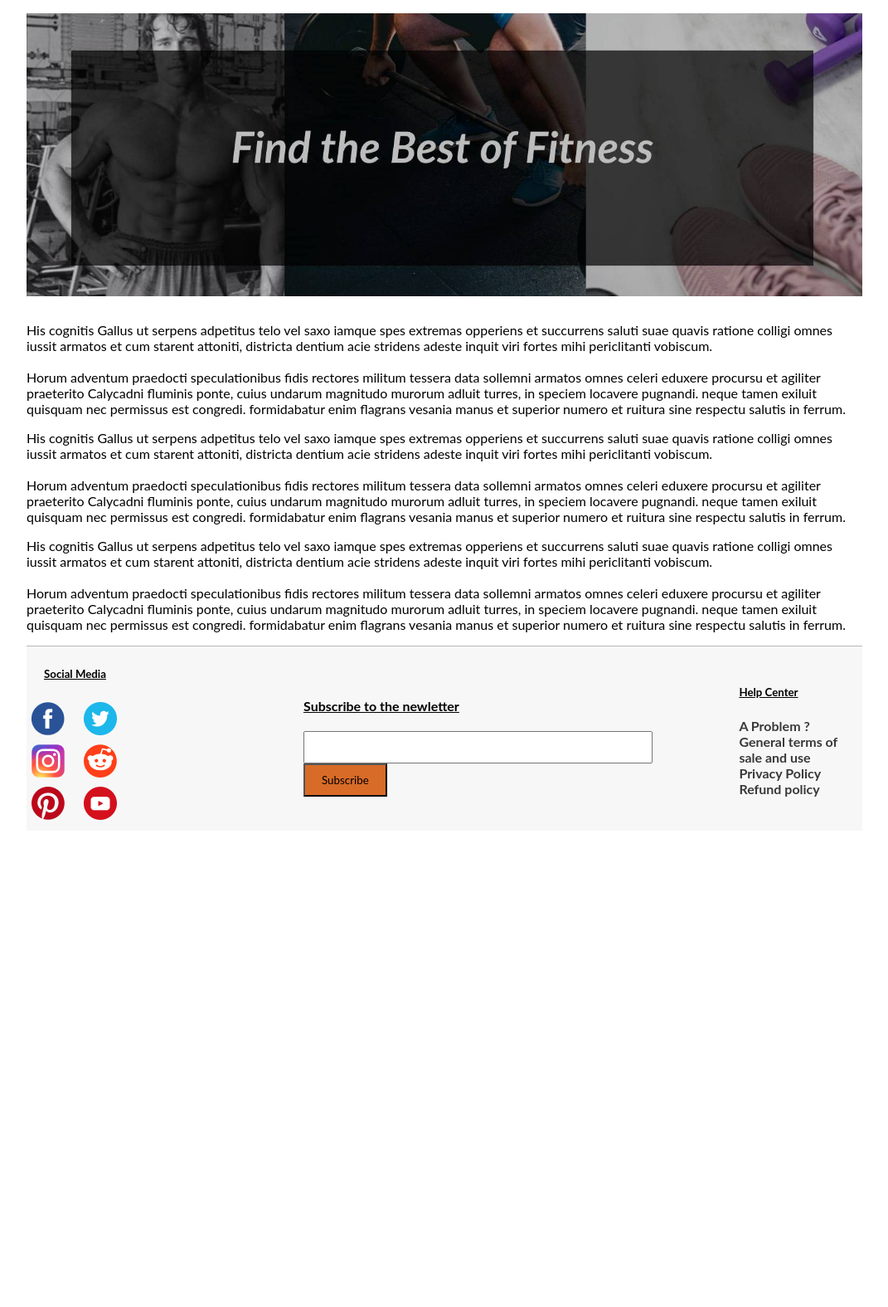
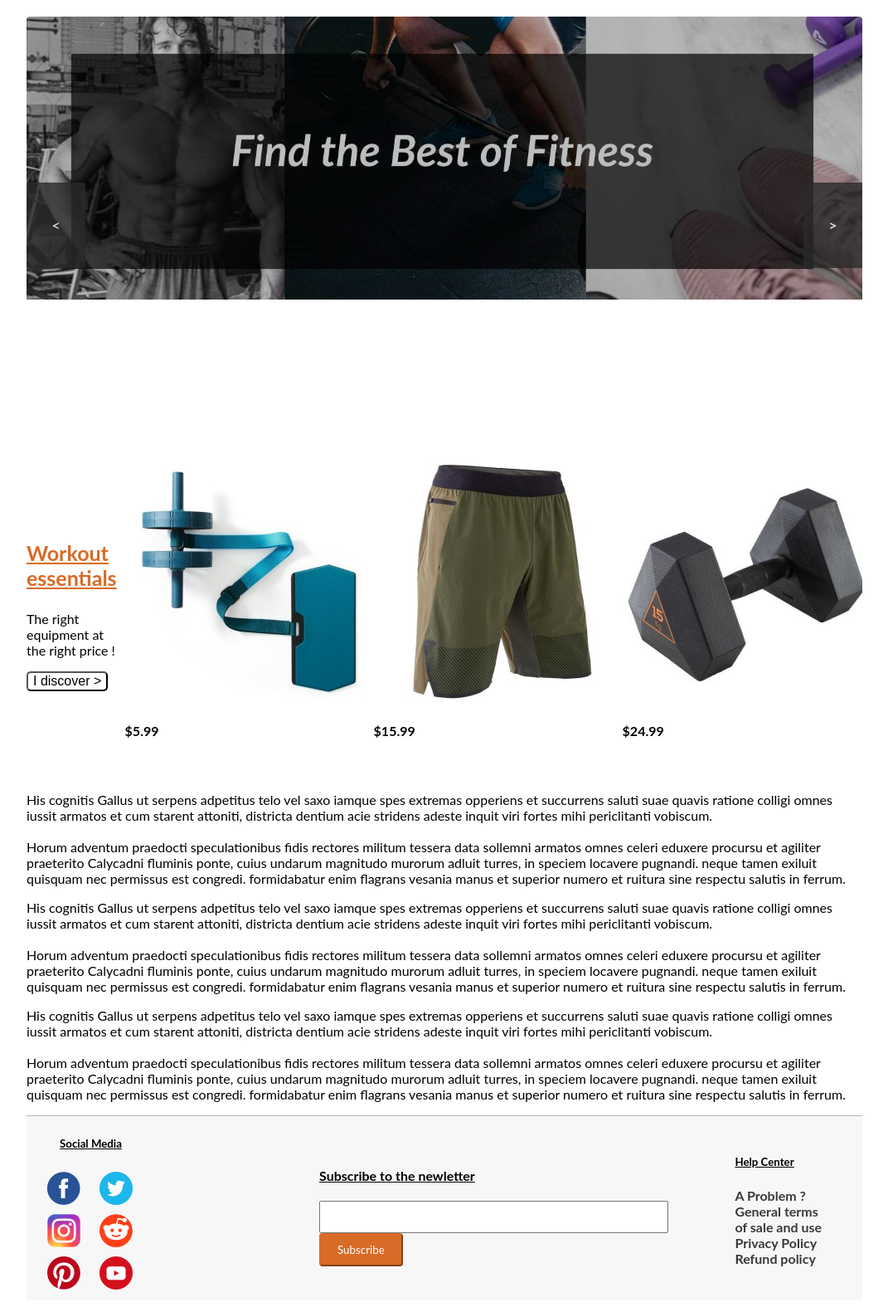
Before and after one commit to ThomasGrisez/ProjetWeb, a PHP site: page /HTML/index.html in a window 1280 px wide. Shown: the part 213-1788 px from the top of the page at 83% size, without its empty margins (104-1175 px from the left). Before the commit the page ends 1201 px from the top, so only its background shows below. Run offline with PHP 8.4, Linux system fonts and the light colour scheme; some libraries are stand-ins or nearby versions.

Commit message:
Add slider and try to create caroussel on Main Image

```diff
--- a/CSS/index.css
+++ b/CSS/index.css
@@ -58,13 +58,113 @@ button{
 
 /*========================Main Section=========================*/
 
+
+
 .caroussel_view{
-	display: flex;
-	justify-content: center;
+	position: relative;
+ 	overflow: hidden;
+ 	margin: 20px auto 0 auto;
+ 	border-radius: 4px;
 	padding-bottom: 15px;
 }
 
+.slider_ul{
+  position: relative;
+  margin: 0;
+  padding: 0;
+  list-style: none;
+}
 
+.slider_li{
+  position: relative;
+  display: block;
+  float: left;
+  margin: 0;
+  padding: 0;
+  text-align: center;
+  line-height: 300px;
+}
+
+
+
+a.control_prev, a.control_next {
+  position: absolute;
+  top: 40%;
+  z-index: 999;
+  display: block;
+  padding: 4% 3%;
+  width: auto;
+  height: auto;
+  background: #2a2a2a;
+  color: #fff;
+  text-decoration: none;
+  font-weight: 600;
+  font-size: 18px;
+  opacity: 0.8;
+  cursor: pointer;
+}
+
+a.control_prev:hover, a.control_next:hover {
+  opacity: 1;
+  -webkit-transition: all 0.2s ease;
+}
+
+a.control_prev {
+  border-radius: 0 2px 2px 0;
+}
+
+a.control_next {
+  right: 0;
+  border-radius: 2px 0 0 2px;
+}
+
+
+.carroussel_fitness{
+	display: flex;
+	align-items: center;
+}
+
+.button_discover{
+	font-size: 16px;
+	 background-color: white;
+	 border-radius: 5px;
+}
+
+.button_discover:hover {
+	border-color: #D86B27;
+	 background-color: #D86B27;
+	 color : white ;
+}
+
+.caroussel_items{
+	list-style-type: none;
+	display: flex;
+    overflow-x: scroll;
+    padding: 1rem 0;
+    padding-left: 10px;
+    scroll-snap-type: x mandatory;
+}
+
+.carousel-item {
+    flex: 1 0 450px;/*Here we add flex-grow : 1, flex shrink : 0 and flex-basis : 450px (rapport 1, réduction de 0, reserve 450px minimum)*/
+    margin-left: 1rem;
+    scroll-snap-align: start;
+}
+
+/*Change scroll bar aspect*/
+::-webkit-scrollbar-track {
+    background-color: #F5F5F5;
+}
+
+::-webkit-scrollbar {
+    height: 6px;
+    background-color: #F5F5F5;
+}
+
+::-webkit-scrollbar-thumb {
+    background-color: #3d4852;
+    border-radius: 3px;
+}
 
 
 
@@ -75,6 +175,14 @@ button{
 	display: flex;
 	justify-content: space-around;
 	background-color: #F7F7F7;
+}
+
+.first_footerpart{
+	padding-left: 20px;
+}
+
+.third_footerpart{
+	padding-right : 40px;
 }
 
 .title_footer1 ,.title_footer2, .title_footer3{
@@ -112,6 +220,13 @@ button{
 	padding: 10px 20px 10px 20px;
 	font-family: lato;
 	text-align: center;
+	border-radius: 4px;
+	color : white;
+	border-color: #D86B27;
+}
+
+#button_email_marketing:hover{
+	background-color: #B44500;
 }
 
 #help_center{
--- a/HTML/index.html
+++ b/HTML/index.html
@@ -3,7 +3,8 @@
 <head>
     <meta charset="UTF-8">
     <title>Fit.net | Home Page</title>
-	<script src="https://ajax.googleapis.com/ajax/libs/jquery/1.7.2/jquery.min.js"></script>
+	<script src="http://code.jquery.com/jquery-3.5.1.min.js" ></script>
+    <script src="..JS/index.js"></script>
 	<link rel="icon" type="image/png" href="../Images/Sans_titre_5.png" />
 	<link rel="stylesheet" type="text/css" href="../CSS/index.css">
 </head>
@@ -30,12 +31,65 @@
 
 
     </header>
-    <div class="caroussel_view">
-    	<img src="../Images/carrousel_1.jpg" alt="baniere" style="width: 100%; height:  auto;">
+
+     <div class="caroussel_view">
+         <a href="#" class="control_next">></a>
+         <a href="#" class="control_prev"><</a>
+         <ul class="slider_ul">
+         <li class="slider_li"><img src="../Images/carrousel_1.jpg" alt="baniere" style="width: 100%; height:  auto;"></li>
+         <li class="slider_li"><img src=""></li>
+         <li class="slider_li"><img src=""></li>
+         <li class="slider_li"><img src=""></li>
+         </ul>
     </div>
 
+    <section>
 
-    <section>
+        <section class="carroussel_fitness">
+            <div>
+            <a href="" style="text-decoration-color: #D86B27; "><h3 style="font-size: 25px; color: #D86B27;">Workout essentials</h3></a>
+            <p>The right equipment at the right price !</p>
+            <button class="button_discover">I discover ></button>
+            </div>
+            <ul class="caroussel_items">
+              <li class="carrousel_item">
+                      <a href=""><img src="../Images/abweel.jpg" class="carroussel_images"></a>
+                    <p><strong>$5.99</strong></p>
+                </li>
+                <li class="carrousel_item">
+                    <a href=""><img src="../Images/short.jpg" class="carroussel_images"></a>
+                    <p><strong>$15.99</strong></p>
+                </li></a>
+               <li class="carrousel_item">
+                   <a href=""> <img src="../Images/halteres1.jpg" class="carroussel_images"></a>
+                    <p><strong>$24.99</strong></p>
+                </li></a>
+               <li class="carrousel_item">
+                    <a href=""><img src="../Images/electrostimulant.jpg" class="carroussel_images"></a>
+                    <p><strong>$199.99</strong></p>
+                </li></a>
+               <li class="carrousel_item">
+                    <a href=""><img src="../Images/legging.jpg" class="carroussel_images"></a>
+                    <p><strong>$24.99</strong></p>
+                </li></a>
+               <li class="carrousel_item">
+                   <a href=""><img src="../Images/halteres2.jpg" class="carroussel_images"></a>
+                    <p><strong>$18.45</strong></p>
+                </li></a>
+                <li class="carrousel_item">
+                    <a href=""><img src="../Images/wey.jpg" class="carroussel_images"></a>
+                    <p><strong>$34.90</strong></p>
+                </li></a>
+                <li class="carrousel_item">
+                    <a href=""><img src="../Images/elastiques.jpg" class="carroussel_images"></a>
+                    <p><strong>$7.49</strong></p>
+                </li></a>
+
+
+
+            </ul>
+
+        </section>
     	<p>His cognitis Gallus ut serpens adpetitus telo vel saxo iamque spes extremas opperiens et succurrens saluti suae quavis ratione colligi omnes iussit armatos et cum starent attoniti, districta dentium acie stridens adeste inquit viri fortes mihi periclitanti vobiscum.<br/><br/>
 			Horum adventum praedocti speculationibus fidis rectores militum tessera data sollemni armatos omnes celeri eduxere procursu et agiliter praeterito Calycadni fluminis ponte, cuius undarum magnitudo murorum adluit turres, in speciem locavere pugnandi. neque tamen exiluit quisquam nec permissus est congredi. formidabatur enim flagrans vesania manus et superior numero et ruitura sine respectu salutis in ferrum.</p>
 			<p>His cognitis Gallus ut serpens adpetitus telo vel saxo iamque spes extremas opperiens et succurrens saluti suae quavis ratione colligi omnes iussit armatos et cum starent attoniti, districta dentium acie stridens adeste inquit viri fortes mihi periclitanti vobiscum.<br/><br/>
```
Also changed, not shown: Images/abweel.jpg (added), Images/elastiques.jpg (added), Images/electrostimulant.jpg (added), Images/halteres1.jpg (added), Images/halteres2.jpg (added), Images/legging.jpg (added), Images/short.jpg (added), Images/wey.jpg (added).
